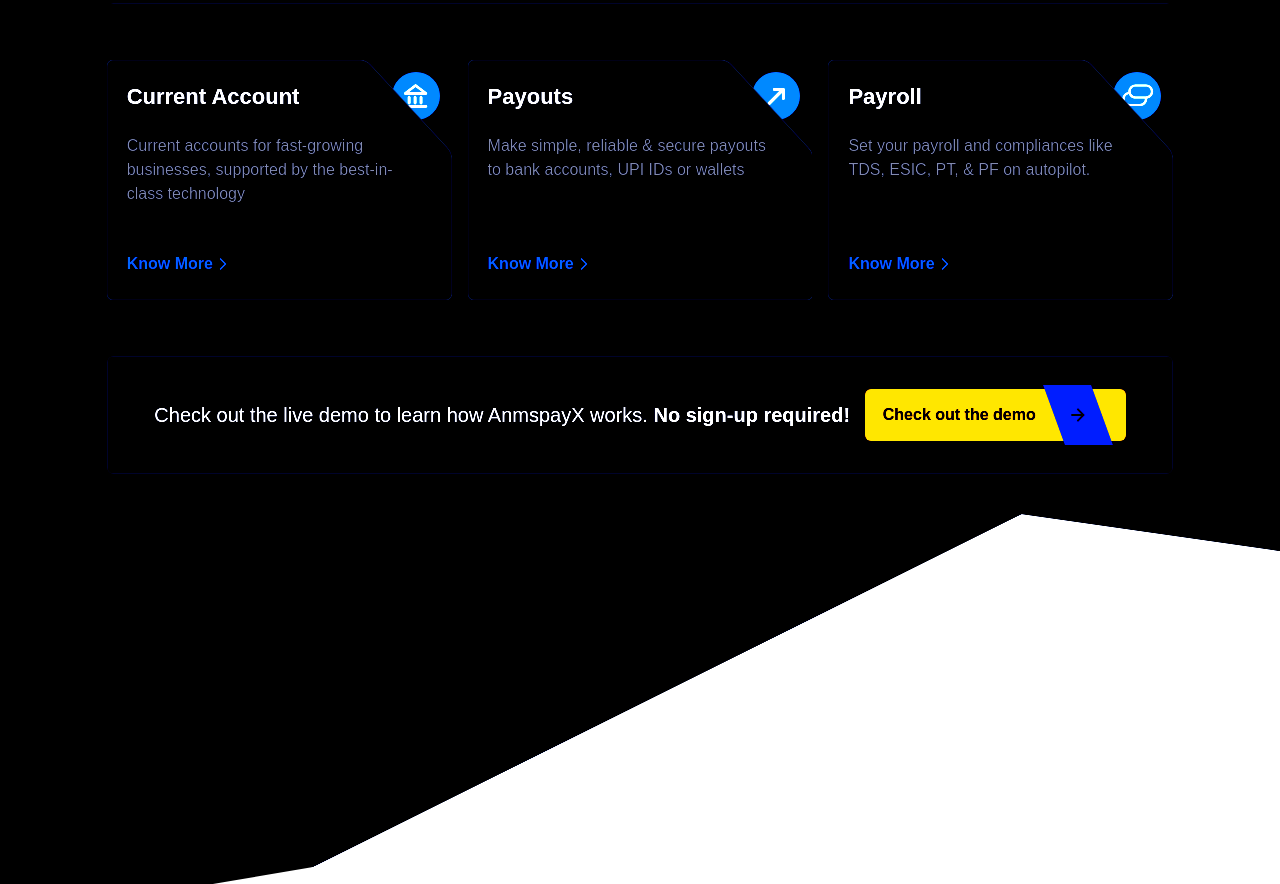
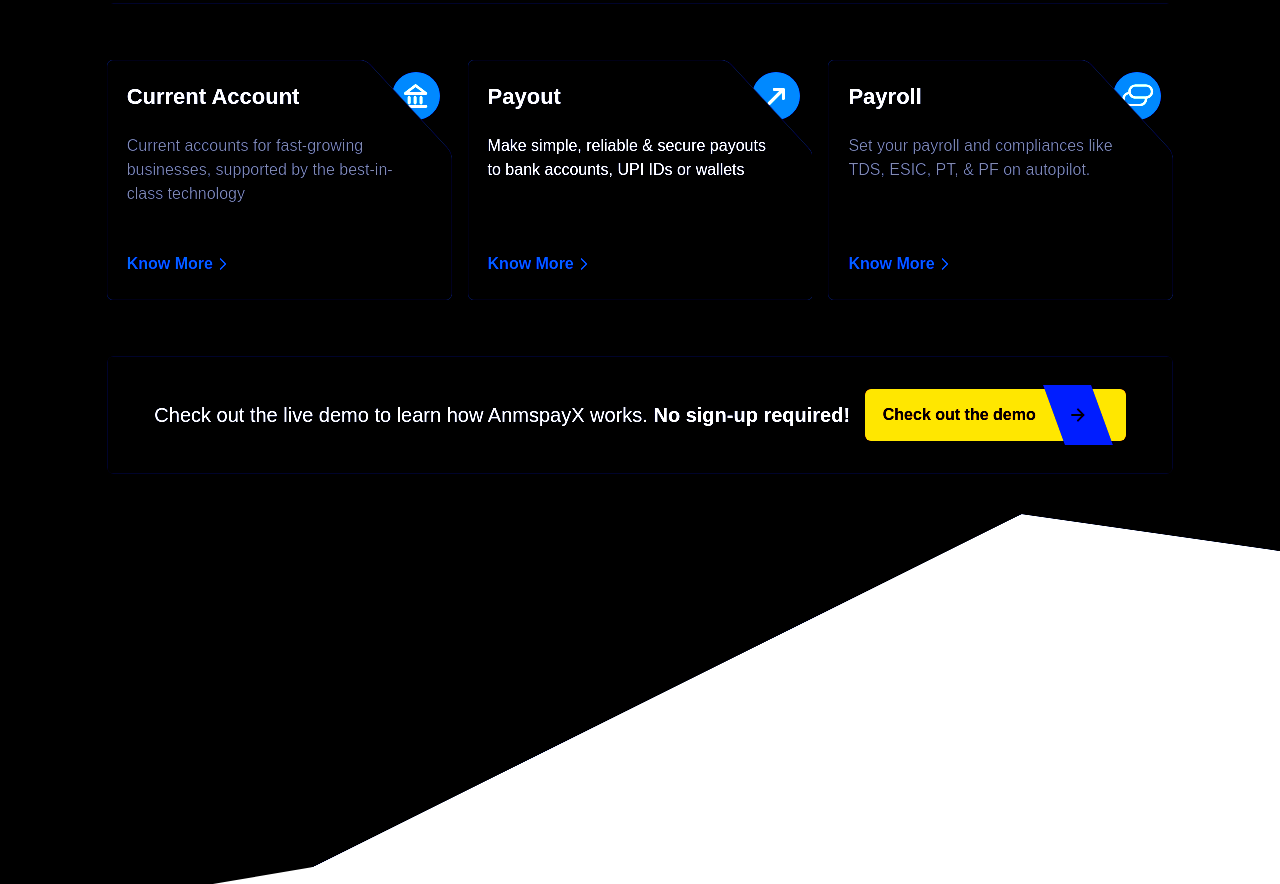
Before and after one commit to prashantsharma9027/ANMSPAY, a website built with Vite: page index.html in a window 1280 px wide. Shown: the part 2960-3844 px from the top of the page. Built offline with nearby package versions, Linux system fonts and the light colour scheme; files whose address does not match are found by name.

Commit message:
28-06-23

```diff
--- a/index.html
+++ b/index.html
@@ -739,9 +739,9 @@
                         <div class="z-[1000] absolute h-full w-full pl-5 py-6 pr-8 flex flex-col justify-between featureCardBox">
                             <div>
                                 <h3 class="font-mullish font-extrabold text-white leading-[1.2] text-[1.375rem]">
-                                Payouts
+                                Payout
                                 </h3>
-                                <p class="font-mullish text-grayText mt-6">
+                                <p class="font-mullish text-white mt-6">
                                     Make simple, reliable & secure payouts to bank accounts, UPI IDs or wallets
                                 </p>
                             </div>
```
